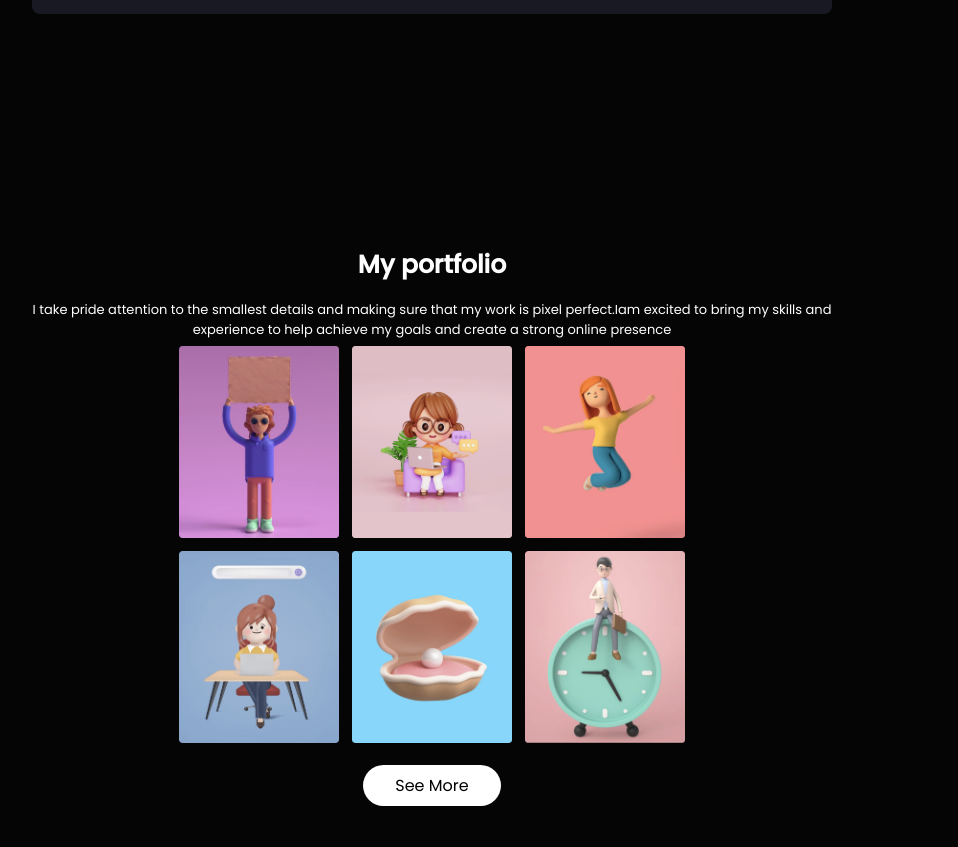
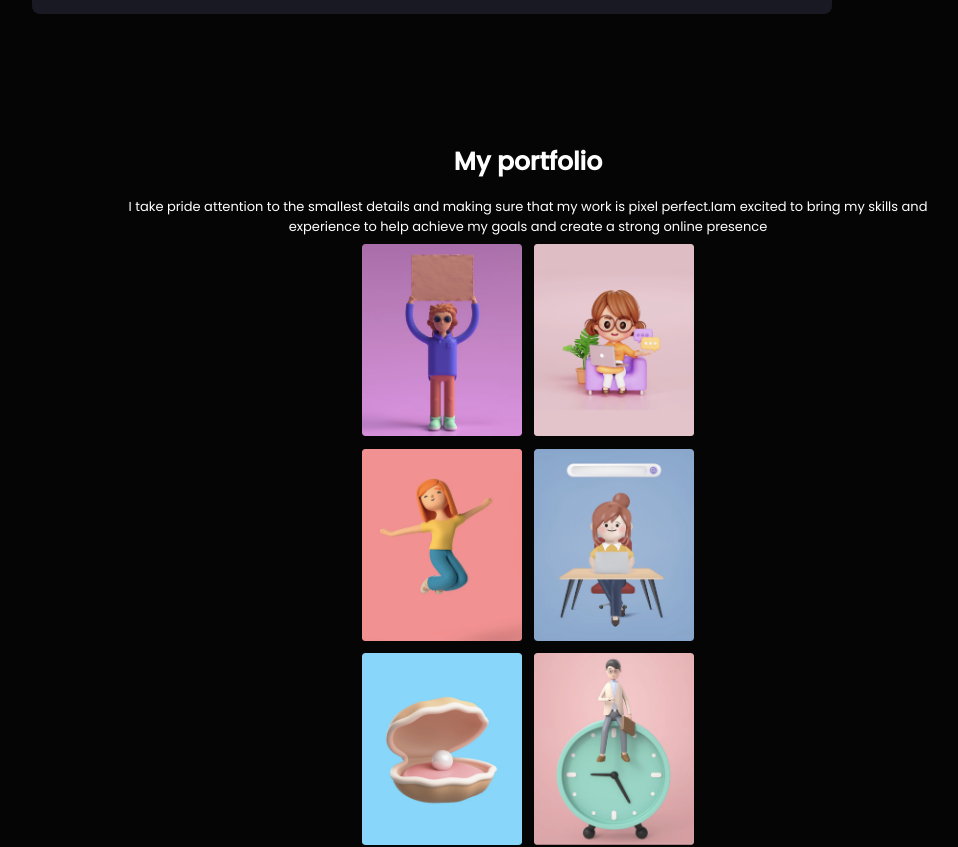
Before and after one commit to AbhijithAravindakshan/Abhijith_portfolio, a React (Create React App) app: page / in a window 1280 px wide. Shown: the part 1360-2207 px from the top of the page, without its empty margins (208-1166 px from the left). Built offline with nearby package versions, Linux system fonts and the light colour scheme.

Commit message:
Update Works.css

```diff
--- a/src/Components/Works/Works.css
+++ b/src/Components/Works/Works.css
@@ -1,6 +1,6 @@
 #works{
     margin-top: 5rem;
-    margin-left: 10rem;
+    margin-left: 16rem;
     min-height: calc(100vh);
     width: 100vw;
     max-width: 60rem;
@@ -24,7 +24,7 @@
     align-items: center;
     flex-wrap: wrap;
     justify-content: center;
-    width: 50vw;
+    width: 40vw;
 
 }
 .workImg {
```
